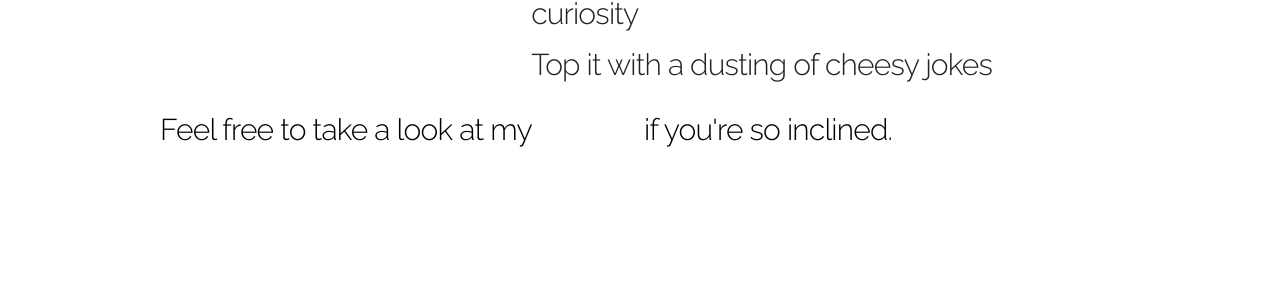
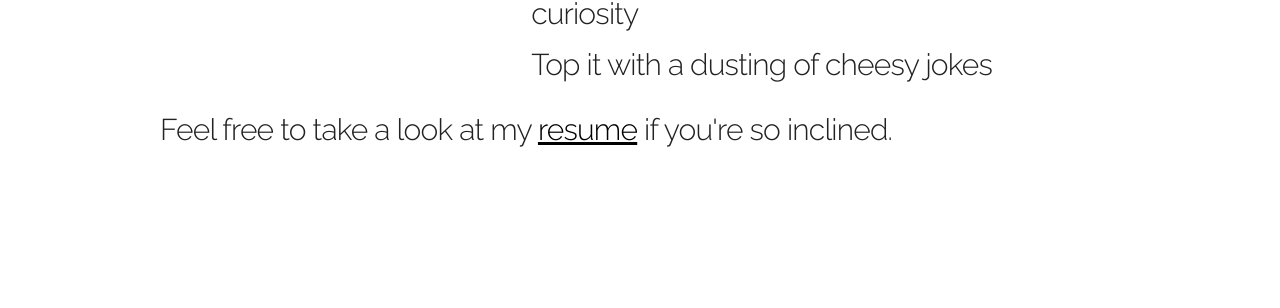
Before and after one commit to drsaeva/drsaeva.github.io, a Jekyll site: the page built from index.html, in a window 1280 px wide and 1400 px high, scrolled down 1185 px. Shown: the part 142-450 px from the top of the window. Built offline with Jekyll 4.4.1, drawn with Linux system fonts in a browser that asks for light colours; nearby versions of some CDN libraries; comment, search, counter and statistics services are not loaded.

Commit message:
Update skeleton.css

```diff
--- a/css/skeleton.css
+++ b/css/skeleton.css
@@ -523,11 +523,11 @@ there.
 }
 
 /* About */
-.about h4, a {
+.about > h4 > a {
   color: #000
 }
 
-.about h4, a:hover {
+.about > h4 > a:hover {
   color: #0FA0CE
   text-decoration: none;
   transition: ease 0.3s;
```
